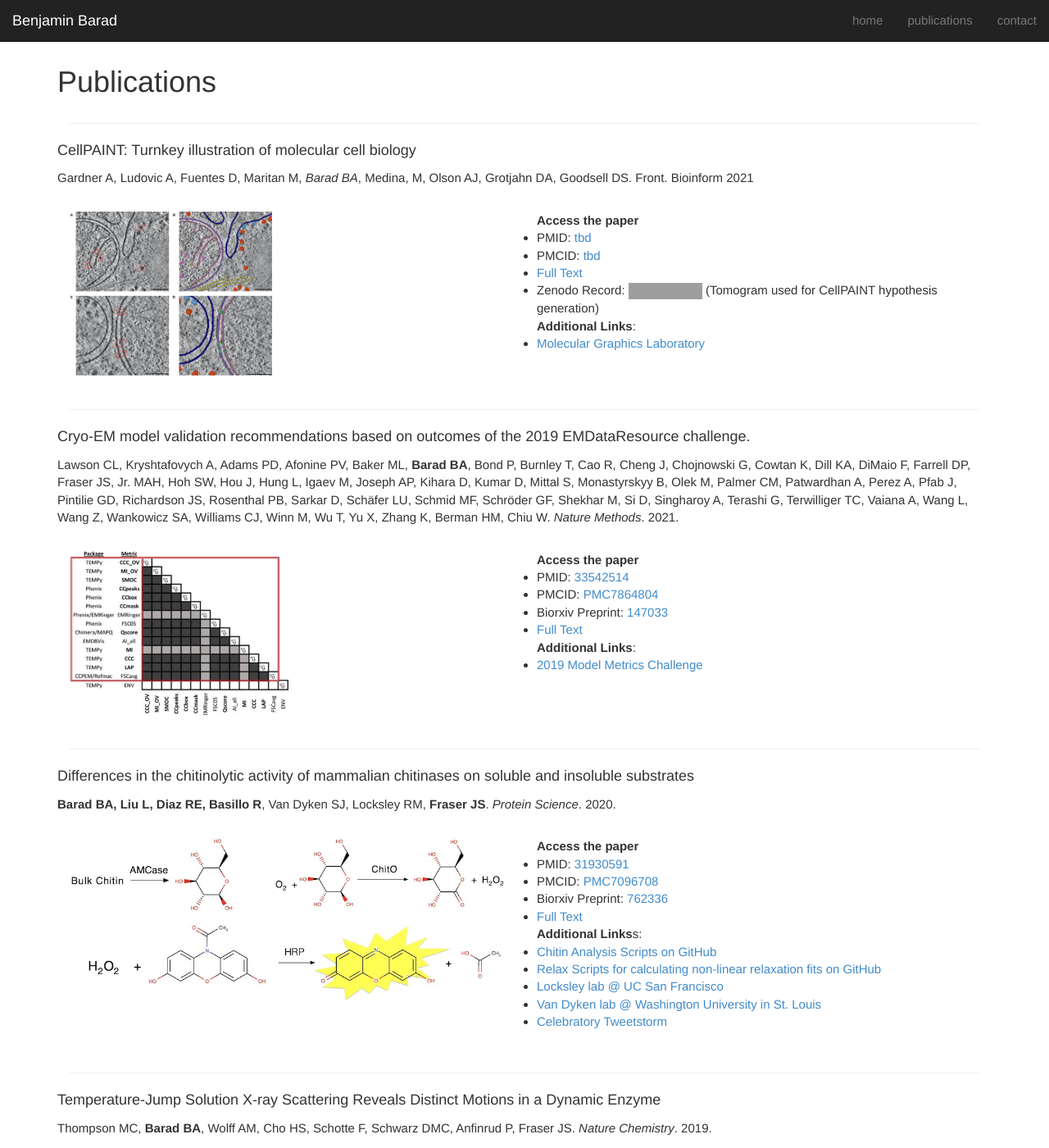
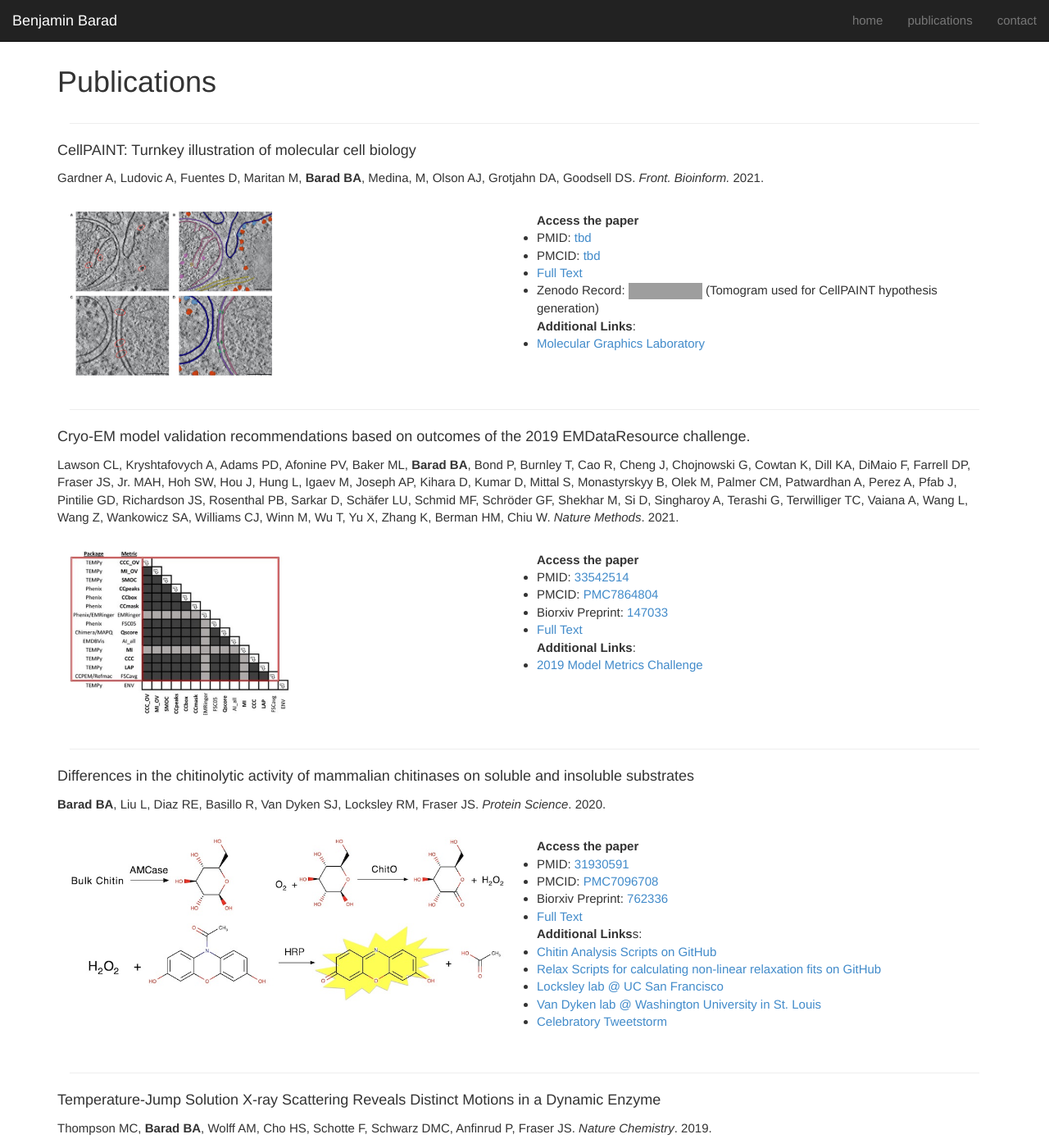
Before and after one commit to bbarad/bbarad.github.io, a Jekyll site: the page built from publications/index.html, in a window 1280 px wide and 1400 px high. Shown: the whole window at 82% size. Built offline with Jekyll 4.4.1, drawn with Linux system fonts in a browser that asks for light colours; nearby versions of some CDN libraries; grey boxes are pictures that could not be loaded.

```diff
--- a/_data/publications.yml
+++ b/_data/publications.yml
@@ -1,5 +1,5 @@
 - title: "CellPAINT: Turnkey illustration of molecular cell biology"
-  citation: "Gardner A, Ludovic A, Fuentes D, Maritan M, *Barad BA*, Medina, M, Olson AJ, Grotjahn DA, Goodsell DS. Front. Bioinform 2021"
+  citation: "Gardner A, Ludovic A, Fuentes D, Maritan M, **Barad BA**, Medina, M, Olson AJ, Grotjahn DA, Goodsell DS. *Front. Bioinform.* 2021."
   image: "/static/img/pub/gardner_2021.jpg"
   date: "2020-03-29"
   pmid: "tbd"
@@ -26,7 +26,7 @@
       url: https://challenges.emdataresource.org/?q=model-metrics-challenge-2019
 
 - title: "Differences in the chitinolytic activity of mammalian chitinases on soluble and insoluble substrates"
-  citation: "**Barad BA, Liu L, Diaz RE, Basillo R**, Van Dyken SJ, Locksley RM, **Fraser JS**.  *Protein Science*. 2020."
+  citation: "**Barad BA**, Liu L, Diaz RE, Basillo R, Van Dyken SJ, Locksley RM, Fraser JS.  *Protein Science*. 2020."
   date: '2020-01-12'
   image: '/static/img/pub/chitin_2019.jpg'
   pmid: '31930591'
```
